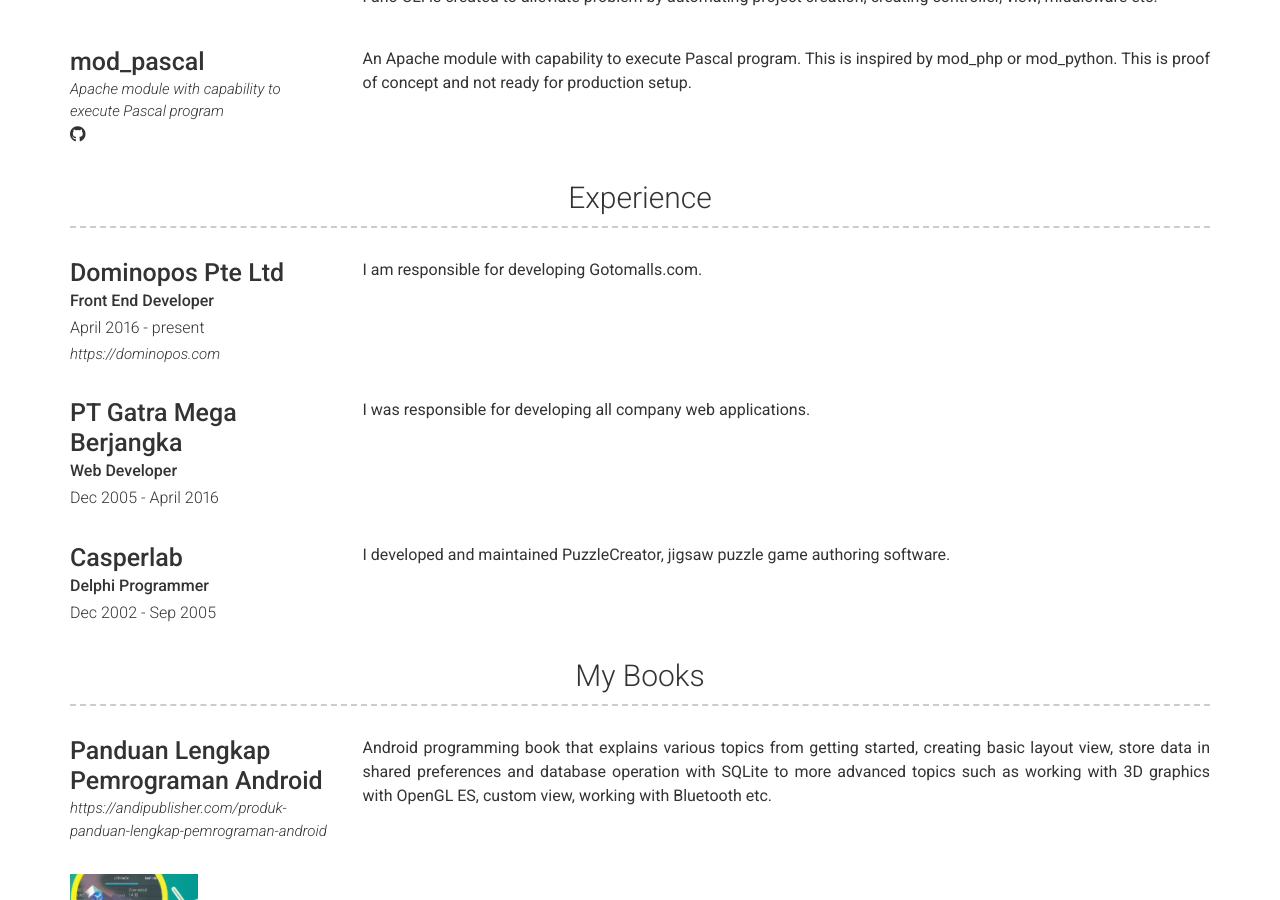
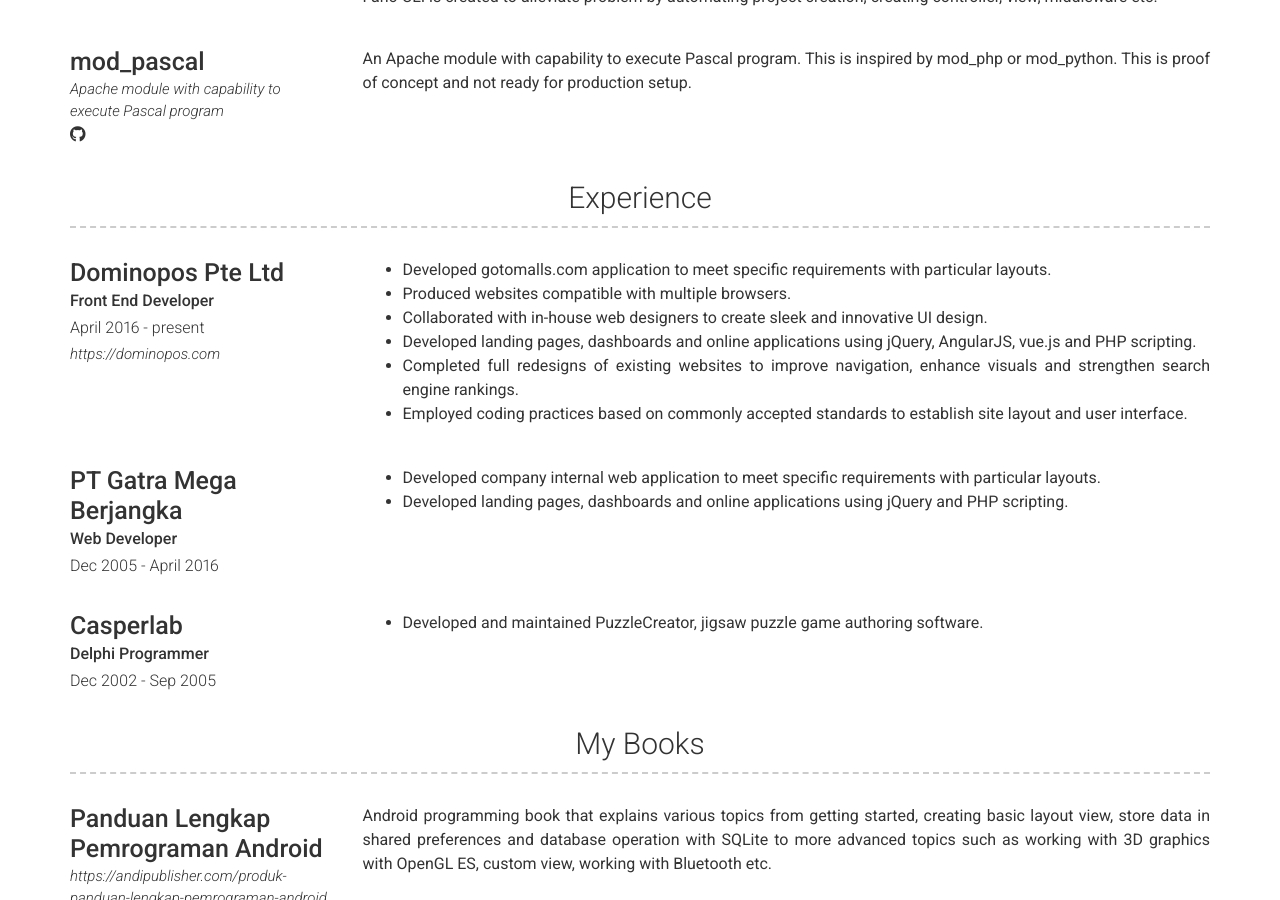
Before and after one commit to zamronypj/zamronypj.github.io, a Jekyll site: the page built from index.md, in a window 1280 px wide and 900 px high, scrolled down 1187 px. Built offline with Jekyll 4.4.1, drawn with Linux system fonts in a browser that asks for light colours; nearby versions of some CDN libraries; a script that is not in the unit is left out.

Commit message:
improve content

```diff
--- a/_config.yml
+++ b/_config.yml
@@ -136,19 +136,25 @@
         caption: April 2016 - present
         link: https://dominopos.com
         description: | # this will include new lines to allow paragraphs
-          I am responsible for developing Gotomalls.com.
+          - Developed gotomalls.com application to meet specific requirements with particular layouts.
+          - Produced websites compatible with multiple browsers.
+          - Collaborated with in-house web designers to create sleek and innovative UI design.
+          - Developed landing pages, dashboards and online applications using jQuery, AngularJS, vue.js and PHP scripting.
+          - Completed full redesigns of existing websites to improve navigation, enhance visuals and strengthen search engine rankings.
+          - Employed coding practices based on commonly accepted standards to establish site layout and user interface.
       - layout: left
         title: PT Gatra Mega Berjangka
         sub_title: Web Developer
         caption: Dec 2005 - April 2016
         description: | # this will include new lines to allow paragraphs
-          I was responsible for developing all company web applications.
+          - Developed company internal web application to meet specific requirements with particular layouts.
+          - Developed landing pages, dashboards and online applications using jQuery and PHP scripting.
       - layout: left
         title: Casperlab
         sub_title: Delphi Programmer
         caption: Dec 2002 - Sep 2005
         description: | # this will include new lines to allow paragraphs
-          I developed and maintained PuzzleCreator, jigsaw puzzle game authoring software.
+          - Developed and maintained PuzzleCreator, jigsaw puzzle game authoring software.
   - title: My Books
     layout: list
     content:
```
